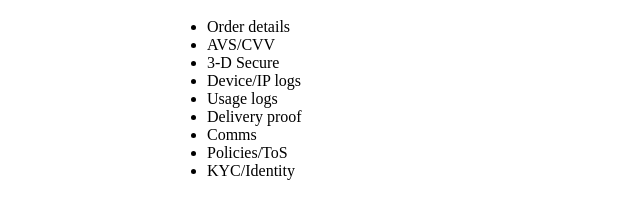
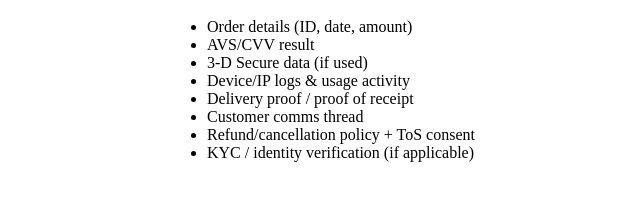
Before and after one commit to cmadaffer/promptfoundry-store, a plain HTML site: page evidence-checklist.html in a window 1280 px wide. Shown: the part 80-298 px from the top of the page, without its empty margins (23-663 px from the left). Drawn offline with Linux system fonts and the light colour scheme.

Commit message:
Update evidence-checklist.html

```diff
--- a/evidence-checklist.html
+++ b/evidence-checklist.html
@@ -1 +1,18 @@
-<!doctype html><html><head><meta charset='utf-8'/><meta name='viewport' content='width=device-width'/><title>Evidence Checklist</title><style>body{font-family:ui-sans-serif;max-width:900px;margin:40px auto;padding:0 16px}</style></head><body><h1>Evidence Checklist</h1><ul><li>Order details</li><li>AVS/CVV</li><li>3-D Secure</li><li>Device/IP logs</li><li>Usage logs</li><li>Delivery proof</li><li>Comms</li><li>Policies/ToS</li><li>KYC/Identity</li></ul></body></html>
+<!doctype html>
+<html><head>
+<meta charset="utf-8"/><meta name="viewport" content="width=device-width"/>
+<title>Evidence Checklist</title>
+<style>body{font-family:ui-sans-serif;max-width:900px;margin:40px auto;padding:0 16px}</style>
+</head><body>
+<h1>Evidence Checklist</h1>
+<ul>
+  <li>Order details (ID, date, amount)</li>
+  <li>AVS/CVV result</li>
+  <li>3-D Secure data (if used)</li>
+  <li>Device/IP logs & usage activity</li>
+  <li>Delivery proof / proof of receipt</li>
+  <li>Customer comms thread</li>
+  <li>Refund/cancellation policy + ToS consent</li>
+  <li>KYC / identity verification (if applicable)</li>
+</ul>
+</body></html>
```
